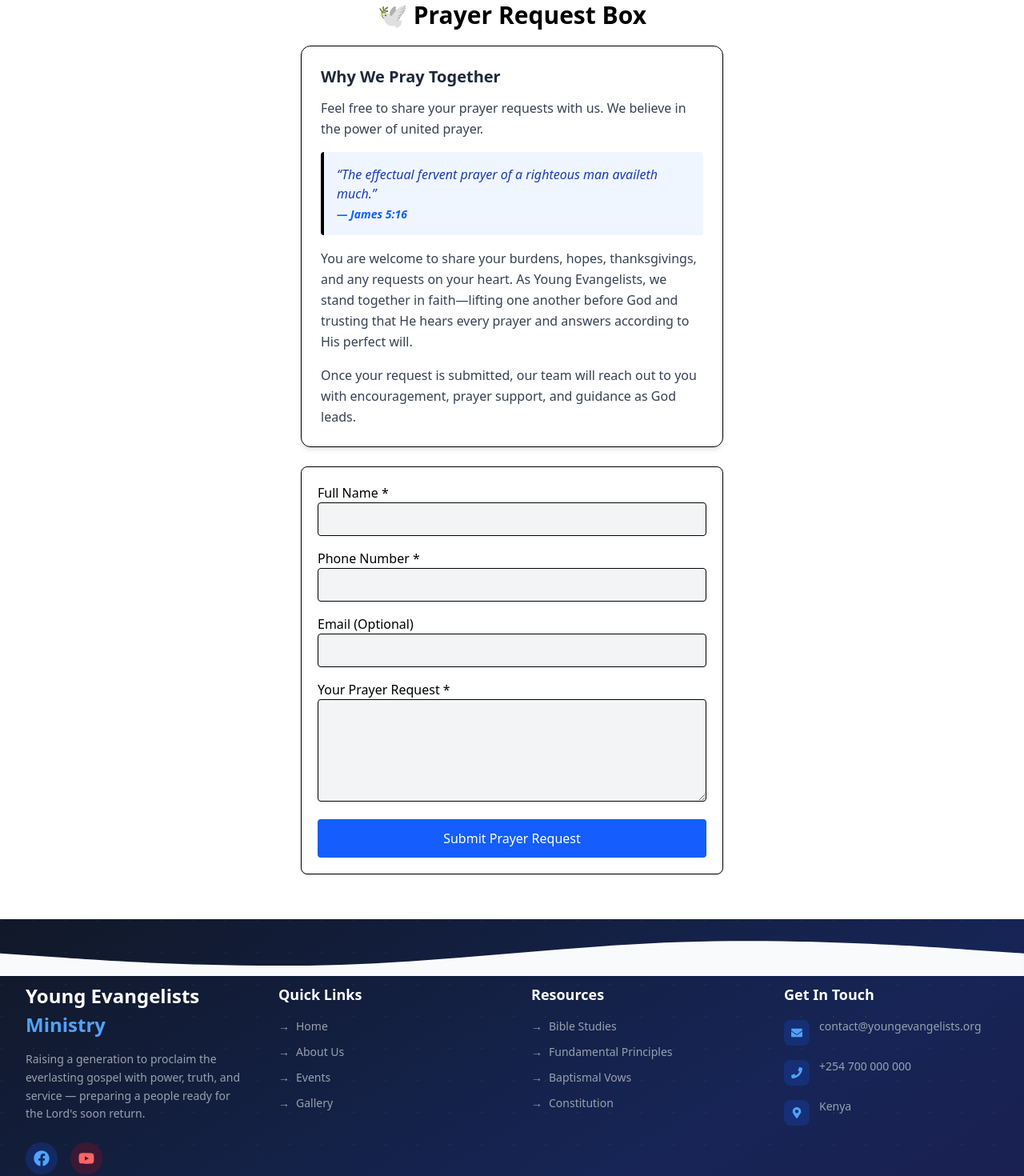
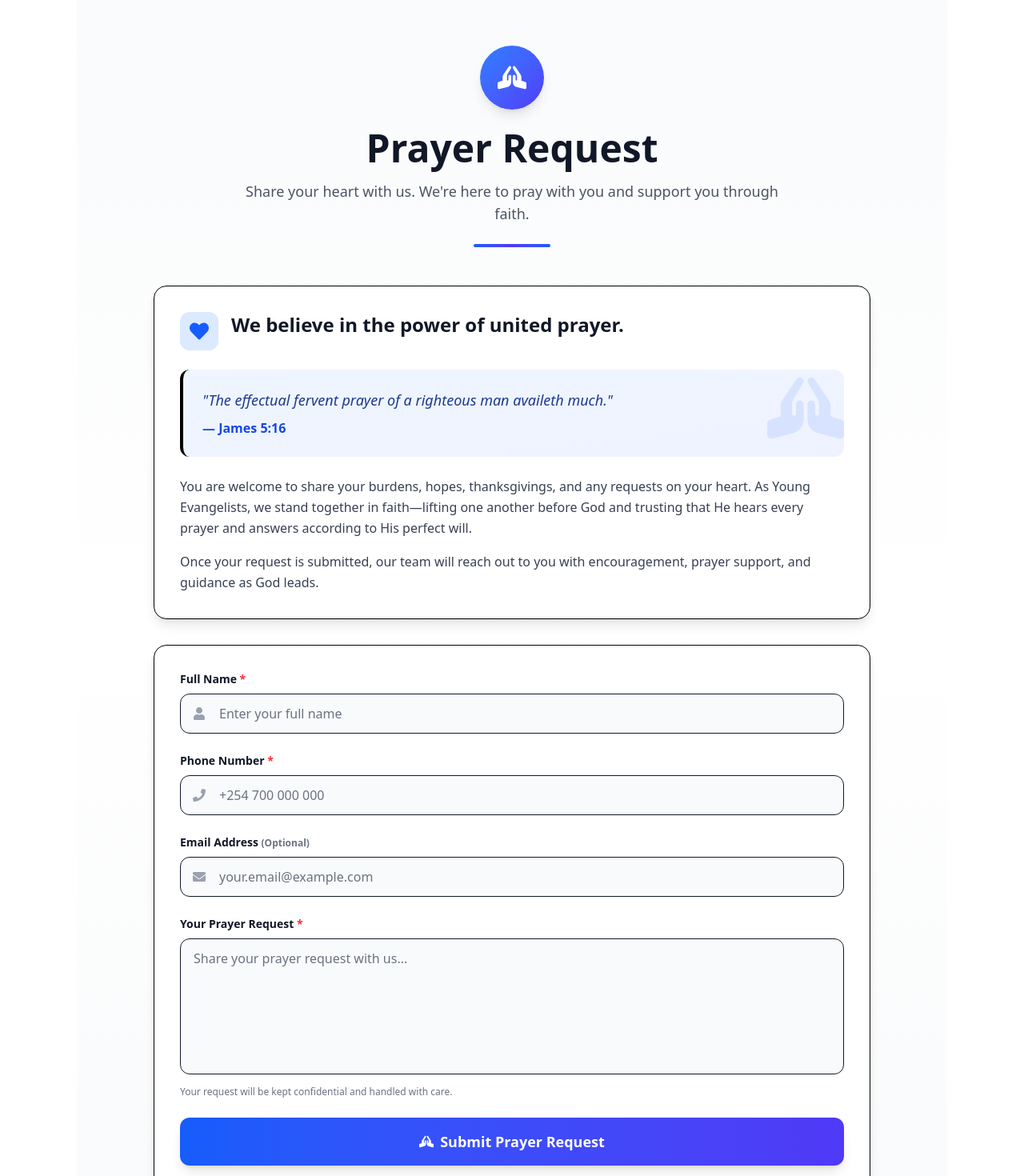
Before and after one commit to Advent-NuruTech/hef, a Next.js app: page /prayer in a window 1280 px wide. Shown: the part 120-1590 px from the top of the page at 80% size. Built offline with nearby package versions, Linux system fonts and the light colour scheme; no server answers.

Commit message:
all latest updates

```diff
--- a/app/prayer/page.tsx
+++ b/app/prayer/page.tsx
@@ -3,6 +3,8 @@
 import { useState } from "react";
 import { db } from "@/lib/firebase";
 import { addDoc, collection, serverTimestamp } from "firebase/firestore";
+import { motion, AnimatePresence } from "framer-motion";
+import { FaPrayingHands, FaHeart, FaCheckCircle, FaPhone, FaEnvelope, FaUser } from "react-icons/fa";
 
 export default function PrayerPage() {
   const [formData, setFormData] = useState({
@@ -22,12 +24,11 @@ export default function PrayerPage() {
     "“God is our refuge and strength, a very present help in trouble.” – Psalm 46:1",
   ];
 
-  const quote =
-    inspirationalQuotes[Math.floor(Math.random() * inspirationalQuotes.length)];
 
-  const handleChange = (
-    e: React.ChangeEvent<HTMLInputElement | HTMLTextAreaElement>
-  ) => {
+
+  const quote = inspirationalQuotes[Math.floor(Math.random() * inspirationalQuotes.length)];
+
+  const handleChange = (e: React.ChangeEvent<HTMLInputElement | HTMLTextAreaElement>) => {
     const { name, value } = e.target;
     setFormData(prev => ({
       ...prev,
@@ -56,146 +57,270 @@ export default function PrayerPage() {
   };
 
   return (
-    <div className="max-w-xl mx-auto p-6">
+    <div className="min-h-screen bg-gradient-to-b from-gray-50 via-white to-gray-50 dark:from-gray-950 dark:via-gray-900 dark:to-gray-950 py-20 px-4 sm:px-6 lg:px-8">
+      <div className="max-w-4xl mx-auto">
+        <AnimatePresence mode="wait">
+          {!success ? (
+            <motion.div
+              initial={{ opacity: 0, y: 20 }}
+              animate={{ opacity: 1, y: 0 }}
+              exit={{ opacity: 0, y: -20 }}
+              transition={{ duration: 0.5 }}
+            >
+              {/* Header Section */}
+              <div className="text-center mb-12">
+                <motion.div
+                  initial={{ scale: 0 }}
+                  animate={{ scale: 1 }}
+                  transition={{ type: "spring", stiffness: 200, delay: 0.2 }}
+                  className="inline-flex items-center justify-center w-20 h-20 bg-gradient-to-br from-blue-500 to-indigo-600 rounded-full mb-6 shadow-lg"
+                >
+                  <FaPrayingHands className="text-4xl text-white" />
+                </motion.div>
 
-      {/* TITLE + DESCRIPTION (HIDDEN AFTER SUCCESS) */}
-      {!success && (
-        <>
-          <h1 className="text-3xl font-bold text-center mb-5 dark:text-white">
-           🕊️ Prayer Request Box
-          </h1>
+                <motion.h1
+                  initial={{ opacity: 0, y: 20 }}
+                  animate={{ opacity: 1, y: 0 }}
+                  transition={{ delay: 0.3 }}
+                  className="text-4xl md:text-5xl font-extrabold text-gray-900 dark:text-white mb-4"
+                >
+                  Prayer Request
+                </motion.h1>
 
-          {/* DESCRIPTION CARD */}
-         <div className="bg-white dark:bg-gray-900 p-6 rounded-xl shadow-md border dark:border-gray-700 mb-6">
-  <h2 className="text-xl font-semibold text-gray-800 dark:text-gray-200 mb-3">
-    Why We Pray Together
+                <motion.p
+                  initial={{ opacity: 0, y: 20 }}
+                  animate={{ opacity: 1, y: 0 }}
+                  transition={{ delay: 0.4 }}
+                  className="text-lg text-gray-600 dark:text-gray-400 max-w-2xl mx-auto"
+                >
+                  Share your heart with us. We're here to pray with you and support you through faith.
+                </motion.p>
+
+                <motion.div
+                  initial={{ width: 0, opacity: 0 }}
+                  animate={{ width: "6rem", opacity: 1 }}
+                  transition={{ delay: 0.5, duration: 0.8 }}
+                  className="h-1 w-24 bg-gradient-to-r from-blue-600 via-indigo-600 to-blue-600 mx-auto rounded-full mt-6"
+                />
+              </div>
+
+              {/* Info Card */}
+              <motion.div
+                initial={{ opacity: 0, y: 20 }}
+                animate={{ opacity: 1, y: 0 }}
+                transition={{ delay: 0.6 }}
+                className="bg-white dark:bg-gray-800 rounded-2xl shadow-lg border border-gray-200 dark:border-gray-700 p-8 mb-8"
+              >
+                <div className="flex items-start gap-4 mb-6">
+                  <div className="flex-shrink-0 w-12 h-12 bg-blue-100 dark:bg-blue-900/30 rounded-xl flex items-center justify-center">
+                    <FaHeart className="text-2xl text-blue-600 dark:text-blue-400" />
+                  </div>
+                  <div>
+                    <h2 className="text-2xl font-bold text-gray-900 dark:text-white mb-2">
+                    We believe in the power of united prayer.
                     </h2>
 
-  <p className="text-gray-700 dark:text-gray-300 leading-relaxed">
-    Feel free to share your prayer requests with us. We believe in the power of united prayer.
-  </p>
+                  </div>
+                </div>
 
                 {/* Bible Verse Card */}
-  <div className="mt-4 p-4 bg-blue-50 dark:bg-gray-800 border-l-4 border-blue-600 dark:border-blue-400 rounded">
-    <p className="italic text-blue-800 dark:text-blue-300 font-medium">
-      “The effectual fervent prayer of a righteous man availeth much.”
-      <span className="block mt-1 text-sm text-blue-600 dark:text-blue-400 font-semibold">
+                <div className="relative overflow-hidden bg-gradient-to-br from-blue-50 to-indigo-50 dark:from-blue-900/20 dark:to-indigo-900/20 border-l-4 border-blue-600 dark:border-blue-400 rounded-xl p-6 mb-6">
+                  <div className="absolute top-0 right-0 opacity-10">
+                    <FaPrayingHands className="text-8xl text-blue-600" />
+                  </div>
+                  <p className="relative italic text-blue-900 dark:text-blue-200 font-medium text-lg leading-relaxed">
+                    "The effectual fervent prayer of a righteous man availeth much."
+                  </p>
+                  <p className="relative text-blue-700 dark:text-blue-400 font-semibold mt-2">
                     — James 5:16
-      </span>
                   </p>
                 </div>
 
-  <p className="mt-4 text-gray-700 dark:text-gray-300 leading-relaxed">
-    You are welcome to share your burdens, hopes, thanksgivings, and any requests
-    on your heart. As Young Evangelists, we stand together in faith—lifting one another
-    before God and trusting that He hears every prayer and answers according to His
-    perfect will.
+                <div className="space-y-4 text-gray-700 dark:text-gray-300 leading-relaxed">
+                  <p>
+                    You are welcome to share your burdens, hopes, thanksgivings, and any requests on your heart.
+                    As Young Evangelists, we stand together in faith—lifting one another before God and trusting
+                    that He hears every prayer and answers according to His perfect will.
                   </p>
-
-  <p className="mt-4 text-gray-700 dark:text-gray-300 leading-relaxed">
-    Once your request is submitted, our team will reach out to you with encouragement,
-    prayer support, and guidance as God leads.
+                  <p>
+                    Once your request is submitted, our team will reach out to you with encouragement, prayer support,
+                    and guidance as God leads.
                   </p>
                 </div>
+              </motion.div>
 
-        </>
-      )}
-
-      {!success ? (
-        <form
+              {/* Form */}
+              <motion.form
+                initial={{ opacity: 0, y: 20 }}
+                animate={{ opacity: 1, y: 0 }}
+                transition={{ delay: 0.7 }}
                 onSubmit={handleSubmit}
-          className="space-y-4 bg-white dark:bg-gray-900 p-5 rounded-lg shadow border dark:border-gray-700"
+                className="bg-white dark:bg-gray-800 rounded-2xl shadow-lg border border-gray-200 dark:border-gray-700 p-8 space-y-6"
               >
-          {/* NAME */}
+                {/* Name Field */}
                 <div>
-            <label className="block font-medium dark:text-gray-200">
-              Full Name *
+                  <label className="block text-sm font-semibold text-gray-900 dark:text-white mb-2">
+                    Full Name <span className="text-red-500">*</span>
                   </label>
+                  <div className="relative">
+                    <div className="absolute inset-y-0 left-0 pl-4 flex items-center pointer-events-none">
+                      <FaUser className="text-gray-400" />
+                    </div>
                     <input
                       type="text"
                       name="name"
                       required
                       value={formData.name}
                       onChange={handleChange}
-              className="w-full p-2 border rounded bg-gray-100 dark:bg-gray-800 dark:text-white dark:border-gray-700"
+                      placeholder="Enter your full name"
+                      className="w-full pl-12 pr-4 py-3 bg-gray-50 dark:bg-gray-900 border border-gray-300 dark:border-gray-700 rounded-xl text-gray-900 dark:text-white placeholder-gray-500 focus:outline-none focus:ring-2 focus:ring-blue-500 focus:border-transparent transition-all"
                     />
                   </div>
+                </div>
 
-          {/* PHONE */}
+                {/* Phone Field */}
                 <div>
-            <label className="block font-medium dark:text-gray-200">
-              Phone Number *
+                  <label className="block text-sm font-semibold text-gray-900 dark:text-white mb-2">
+                    Phone Number <span className="text-red-500">*</span>
                   </label>
+                  <div className="relative">
+                    <div className="absolute inset-y-0 left-0 pl-4 flex items-center pointer-events-none">
+                      <FaPhone className="text-gray-400" />
+                    </div>
                     <input
-              type="text"
+                      type="tel"
                       name="phone"
                       required
                       value={formData.phone}
                       onChange={handleChange}
-              className="w-full p-2 border rounded bg-gray-100 dark:bg-gray-800 dark:text-white dark:border-gray-700"
+                      placeholder="+254 700 000 000"
+                      className="w-full pl-12 pr-4 py-3 bg-gray-50 dark:bg-gray-900 border border-gray-300 dark:border-gray-700 rounded-xl text-gray-900 dark:text-white placeholder-gray-500 focus:outline-none focus:ring-2 focus:ring-blue-500 focus:border-transparent transition-all"
                     />
                   </div>
+                </div>
 
-          {/* EMAIL */}
+                {/* Email Field */}
                 <div>
-            <label className="block font-medium dark:text-gray-200">
-              Email (Optional)
+                  <label className="block text-sm font-semibold text-gray-900 dark:text-white mb-2">
+                    Email Address <span className="text-gray-500 text-xs">(Optional)</span>
                   </label>
+                  <div className="relative">
+                    <div className="absolute inset-y-0 left-0 pl-4 flex items-center pointer-events-none">
+                      <FaEnvelope className="text-gray-400" />
+                    </div>
                     <input
                       type="email"
                       name="email"
                       value={formData.email}
                       onChange={handleChange}
-              className="w-full p-2 border rounded bg-gray-100 dark:bg-gray-800 dark:text-white dark:border-gray-700"
+                      placeholder="your.email@example.com"
+                      className="w-full pl-12 pr-4 py-3 bg-gray-50 dark:bg-gray-900 border border-gray-300 dark:border-gray-700 rounded-xl text-gray-900 dark:text-white placeholder-gray-500 focus:outline-none focus:ring-2 focus:ring-blue-500 focus:border-transparent transition-all"
                     />
                   </div>
+                </div>
 
-          {/* REQUEST */}
+                {/* Prayer Request Field */}
                 <div>
-            <label className="block font-medium dark:text-gray-200">
-              Your Prayer Request *
+                  <label className="block text-sm font-semibold text-gray-900 dark:text-white mb-2">
+                    Your Prayer Request <span className="text-red-500">*</span>
                   </label>
                   <textarea
                     name="request"
                     required
                     value={formData.request}
                     onChange={handleChange}
-              className="w-full p-2 border rounded h-32 bg-gray-100 dark:bg-gray-800 dark:text-white dark:border-gray-700"
+                    placeholder="Share your prayer request with us..."
+                    rows={6}
+                    className="w-full px-4 py-3 bg-gray-50 dark:bg-gray-900 border border-gray-300 dark:border-gray-700 rounded-xl text-gray-900 dark:text-white placeholder-gray-500 focus:outline-none focus:ring-2 focus:ring-blue-500 focus:border-transparent transition-all resize-none"
                   />
+                  <p className="mt-2 text-xs text-gray-500 dark:text-gray-400">
+                    Your request will be kept confidential and handled with care.
+                  </p>
                 </div>
 
-          {/* SUBMIT BUTTON */}
-          <button
+                {/* Submit Button */}
+                <motion.button
                   type="submit"
                   disabled={loading}
-            className="w-full bg-blue-600 text-white p-3 rounded hover:bg-blue-700 dark:bg-blue-700 dark:hover:bg-blue-800"
+                  whileHover={{ scale: loading ? 1 : 1.02 }}
+                  whileTap={{ scale: loading ? 1 : 0.98 }}
+                  className={`
+                    w-full py-4 rounded-xl font-semibold text-lg shadow-lg transition-all
+                    ${loading
+                      ? 'bg-gray-400 cursor-not-allowed'
+                      : 'bg-gradient-to-r from-blue-600 to-indigo-600 hover:from-blue-700 hover:to-indigo-700 text-white hover:shadow-xl'
+                    }
+                  `}
                 >
-            {loading ? "Submitting..." : "Submit Prayer Request"}
-          </button>
-        </form>
+                  {loading ? (
+                    <span className="flex items-center justify-center gap-3">
+                      <div className="w-5 h-5 border-2 border-white border-t-transparent rounded-full animate-spin"></div>
+                      Submitting Your Request...
+                    </span>
                   ) : (
-        <div className="bg-green-100 dark:bg-gray-900 p-6 rounded-lg shadow text-center border dark:border-gray-700">
-          <h2 className="text-2xl font-semibold text-green-700 dark:text-green-400">
-            Thank You for Submitting Your Prayer Request 🙏
+                    <span className="flex items-center justify-center gap-2">
+                      <FaPrayingHands />
+                      Submit Prayer Request
+                    </span>
+                  )}
+                </motion.button>
+              </motion.form>
+            </motion.div>
+          ) : (
+            <motion.div
+              initial={{ opacity: 0, scale: 0.9 }}
+              animate={{ opacity: 1, scale: 1 }}
+              exit={{ opacity: 0, scale: 0.9 }}
+              transition={{ duration: 0.5 }}
+              className="max-w-2xl mx-auto"
+            >
+              {/* Success Card */}
+              <div className="bg-white dark:bg-gray-800 rounded-2xl shadow-2xl border border-gray-200 dark:border-gray-700 p-12 text-center">
+                <motion.div
+                  initial={{ scale: 0 }}
+                  animate={{ scale: 1 }}
+                  transition={{ type: "spring", stiffness: 200, delay: 0.2 }}
+                  className="inline-flex items-center justify-center w-24 h-24 bg-gradient-to-br from-green-500 to-emerald-600 rounded-full mb-6 shadow-lg"
+                >
+                  <FaCheckCircle className="text-5xl text-white" />
+                </motion.div>
+
+                <h2 className="text-3xl md:text-4xl font-bold text-gray-900 dark:text-white mb-4">
+                  Thank You for Your Request! 🙏
                 </h2>
 
-          <p className="mt-4 text-gray-700 dark:text-gray-300">
-            We will join you in prayer. May the Lord strengthen and uplift you.
+                <p className="text-lg text-gray-600 dark:text-gray-400 mb-8 leading-relaxed">
+                  We will join you in prayer. May the Lord strengthen and uplift you in this season.
                 </p>
 
-          {/* QUOTE CARD */}
-          <div className="mt-6 p-4 bg-white dark:bg-gray-800 rounded shadow font-medium text-blue-700 dark:text-blue-300">
+                {/* Quote Card */}
+                <motion.div
+                  initial={{ opacity: 0, y: 20 }}
+                  animate={{ opacity: 1, y: 0 }}
+                  transition={{ delay: 0.4 }}
+                  className="relative overflow-hidden bg-gradient-to-br from-blue-50 to-indigo-50 dark:from-blue-900/20 dark:to-indigo-900/20 rounded-xl p-8 mb-8"
+                >
+                  <div className="absolute top-0 right-0 opacity-10">
+                    <FaPrayingHands className="text-9xl text-blue-600" />
+                  </div>
+                  <p className="relative italic text-blue-900 dark:text-blue-200 font-medium text-lg leading-relaxed">
                     {quote}
-          </div>
+                  </p>
+                </motion.div>
 
-          <button
+                <motion.button
                   onClick={() => setSuccess(false)}
-            className="mt-6 bg-blue-600 text-white px-4 py-2 rounded hover:bg-blue-700 dark:bg-blue-700 dark:hover:bg-blue-800"
+                  whileHover={{ scale: 1.05 }}
+                  whileTap={{ scale: 0.95 }}
+                  className="px-8 py-4 bg-gradient-to-r from-blue-600 to-indigo-600 hover:from-blue-700 hover:to-indigo-700 text-white font-semibold rounded-xl shadow-lg hover:shadow-xl transition-all"
                 >
                   Submit Another Request
-          </button>
+                </motion.button>
               </div>
+            </motion.div>
           )}
+        </AnimatePresence>
+      </div>
     </div>
   );
 }
--- a/components/Footer.tsx
+++ b/components/Footer.tsx
@@ -22,8 +22,8 @@ export default function Footer() {
   ];
 
   const contactInfo = [
-    { icon: FaEnvelope, label: "contact@youngevangelists.org", href: "" },
-    { icon: FaPhone, label: "+254 700 000 000", href: "tel:+254759167209" },
+    { icon: FaEnvelope, label: "youngevengelistsministry@gmail.com"},
+    { icon: FaPhone, label: "call us", href: "tel:+254759167209" },
     { icon: FaMapMarkerAlt, label: "Kenya" },
   ];
 
@@ -69,7 +69,7 @@ export default function Footer() {
             {/* Social Links */}
             <div className="flex gap-4">
               <a
-                href=""
+                href="https://facebook.com/groups/1706457559938208/"
                 target="_blank"
                 rel="noopener noreferrer"
                 aria-label="Facebook"
@@ -78,7 +78,7 @@ export default function Footer() {
                 <FaFacebook className="text-xl" />
               </a>
               <a
-                href=""
+                href="https://youtube.com/@youngevangelistsministry8232?si=kKR1Xs3Cy4BWpVDK"
                 target="_blank"
                 rel="noopener noreferrer"
                 aria-label="YouTube"
```
Lines whose indentation alone changed are shown as unchanged.
